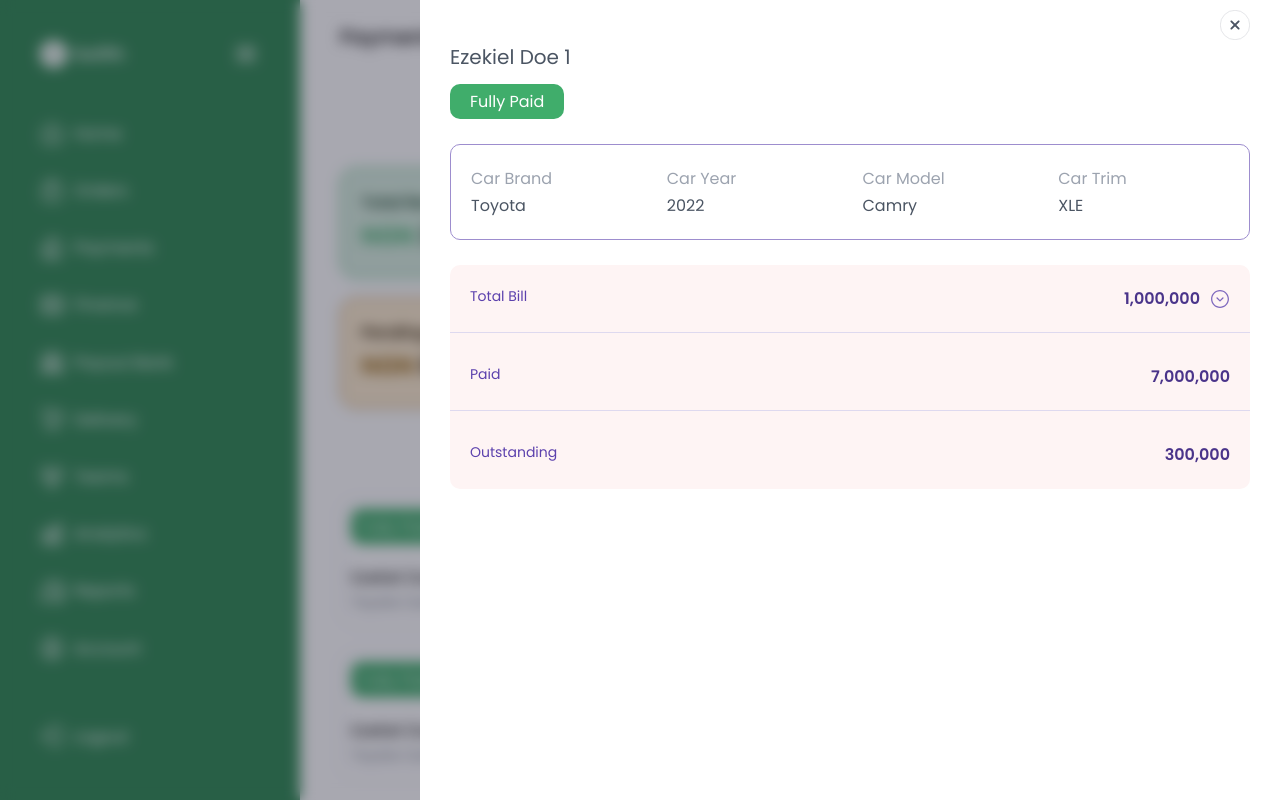
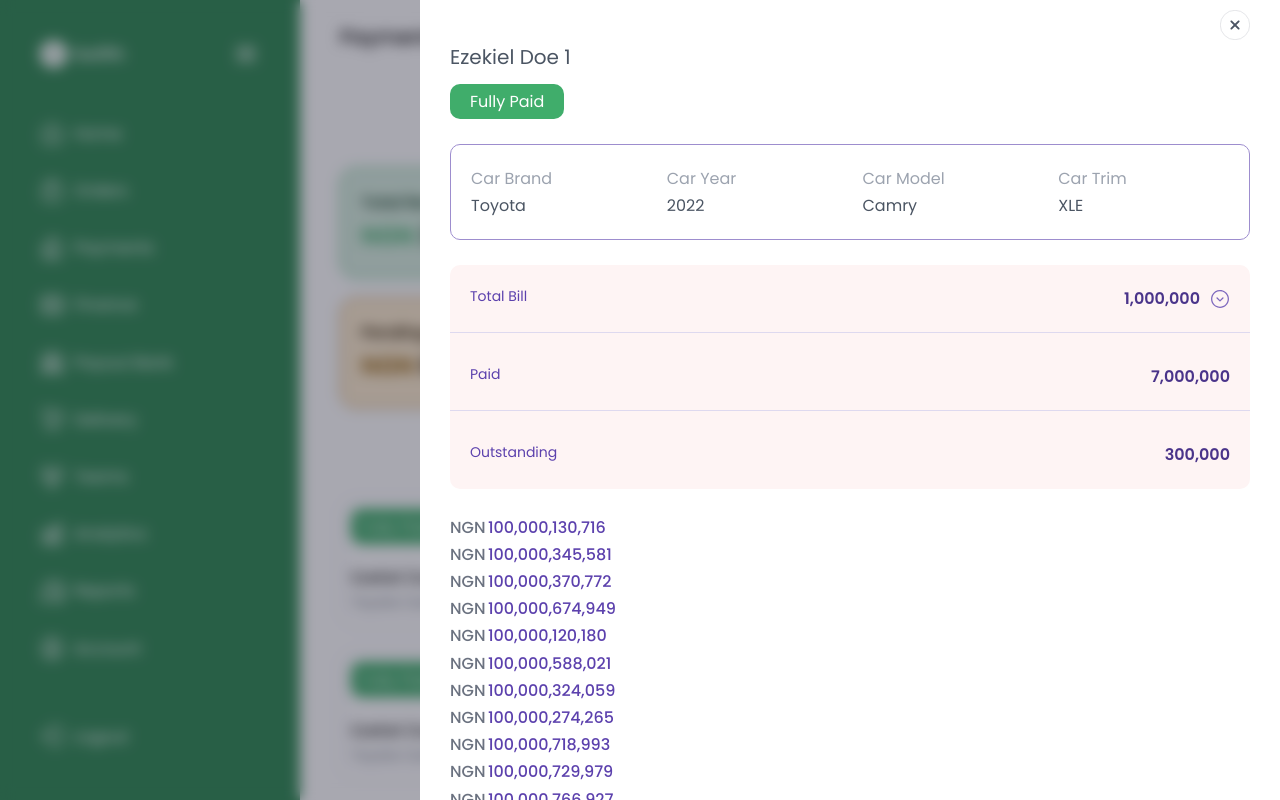
Before and after one commit to projects-for-clients/swifth, a React (Vite) app: page /dashboard/payments in a window 1280 px wide. Both pictures are taken after a click on the element 558 px from the left and 561 px from the top of the page. Built offline with nearby package versions, Linux system fonts and the light colour scheme.

Commit message:
working on payments

```diff
--- a/src/container/dashboard/Payments.tsx
+++ b/src/container/dashboard/Payments.tsx
@@ -32,6 +32,21 @@ export interface Payments {
   history: PaymentsHistory[];
   amount: number;
 }
+
+interface PaymentHistory {
+  id: number,
+  date: Date,
+  amount: number,
+}
+
+const paymentHistoryArr: PaymentHistory[] = Array.from(
+  { length: 20 },
+  (_, i) => ({
+    id: i,
+    date: generateRandomDate(),
+    amount: generateRandomNum(),
+  })
+);
 
 const paymentsHistoryArr: PaymentsHistory[] = Array.from(
   { length: 20 },
@@ -239,6 +254,19 @@ function Payments() {
                     <p className="text-color-purple font-semibold">300,000</p>
                   </div>
                 </section>
+
+                <section>
+                  {paymentHistoryArr.map((item, i) => {
+                    return (
+                      <div>
+                        <p className="text-color-purple-1 flex gap-1 font-medium">
+                          <span className="text-gray-500">NGN</span>
+                          {item.amount.toLocaleString()}
+                        </p>
+                      </div>
+                    );
+                  })}
+                </section>
               </main>
             </div>
           </section>
@@ -356,7 +384,7 @@ function Payments() {
                         </div>
 
                         <p className="text-color-purple-1 flex gap-1 font-medium">
-                          <span className="text-gray-700">NGN</span>
+                          <span className="text-gray-500">NGN</span>
                           {amount.toLocaleString()}
                         </p>
                       </div>
```
